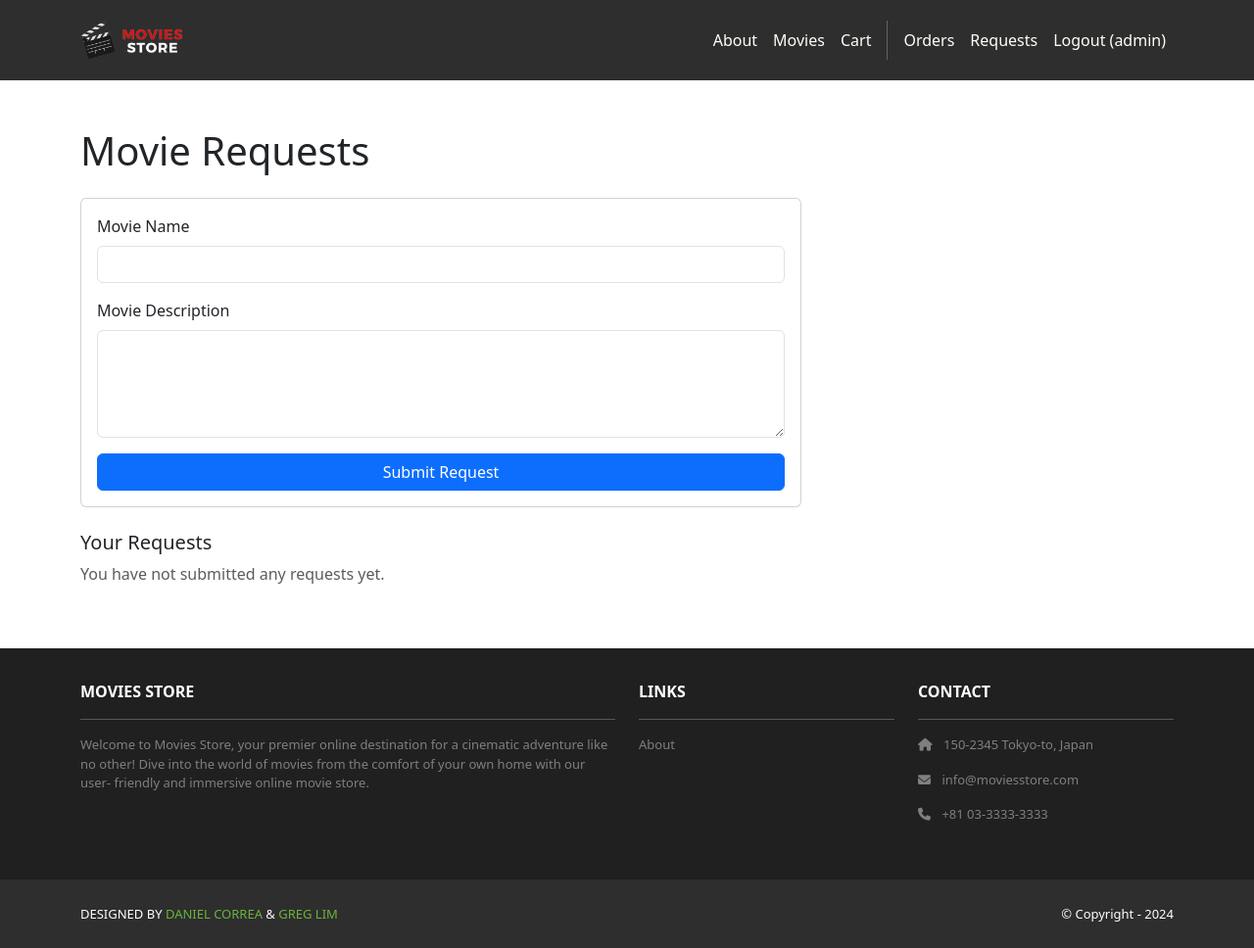
After one commit to kmsaigon/moviesstore, a Django app: page /movies/requests/ in a window 1280 px wide. The commit adds this page. Shown: the whole page at 98% size. Run offline with Django 5.2, Linux system fonts and the light colour scheme; a user stored in the database is signed in; data comes from the database, SQL or seed files in the repository; both versions use the stored data as it was after the commit; some libraries are stand-ins or nearby versions.

Commit message:
exam1-practical

```diff
--- /dev/null
+++ b/movies/forms.py
@@ -0,0 +1,13 @@
+from django import forms
+from .models import MovieRequest
+
+
+class MovieRequestForm(forms.ModelForm):
+    class Meta:
+        model = MovieRequest
+        fields = ['name', 'description']
+
+    def clean_name(self):
+        name = self.cleaned_data.get('name', '')
+        normalized = ' '.join(name.split()).lower()
+        return normalized
--- a/movies/models.py
+++ b/movies/models.py
@@ -19,3 +19,22 @@ class Review(models.Model):
     user = models.ForeignKey(User, on_delete=models.CASCADE)
     def __str__(self):
         return str(self.id) + ' - ' + self.movie.name
+
+class MovieRequest(models.Model):
+    id = models.AutoField(primary_key=True)
+    user = models.ForeignKey(User, on_delete=models.CASCADE)
+    name = models.CharField(max_length=255)
+    description = models.TextField()
+    created_at = models.DateTimeField(auto_now_add=True)
+
+    class Meta:
+        ordering = ['-created_at']
+        indexes = [
+            models.Index(fields=['created_at'], name='mr_created_idx'),
+        ]
+        constraints = [
+            models.UniqueConstraint(fields=['user', 'name'], name='uniq_movie_request_user_name')
+        ]
+
+    def __str__(self):
+        return f"{self.name} by {self.user.username}"
--- /dev/null
+++ b/movies/templates/movies/requests.html
@@ -0,0 +1,82 @@
+{% extends 'base.html' %}
+{% load static %}
+
+{% block content %}
+<section class="ms-hero p-5">
+  <div class="container">
+    <h1 class="mb-4">Movie Requests</h1>
+
+    {% if messages %}
+      {% for message in messages %}
+        <div class="alert alert-info" role="alert">{{ message }}</div>
+      {% endfor %}
+    {% endif %}
+
+    <div class="row mb-4">
+      <div class="col-lg-8">
+        <form method="post" class="card card-body">
+          {% csrf_token %}
+          <div class="mb-3">
+            <label class="form-label">Movie Name</label>
+            <input type="text" name="name" class="form-control" value="{{ template_data.form.name.value|default:'' }}" required>
+            {% if template_data.form.name.errors %}
+              <div class="text-danger small">{{ template_data.form.name.errors.0 }}</div>
+            {% endif %}
+          </div>
+          <div class="mb-3">
+            <label class="form-label">Movie Description</label>
+            <textarea name="description" rows="4" class="form-control" required>{{ template_data.form.description.value|default:'' }}</textarea>
+            {% if template_data.form.description.errors %}
+              <div class="text-danger small">{{ template_data.form.description.errors.0 }}</div>
+            {% endif %}
+          </div>
+          <button type="submit" class="btn btn-primary">Submit Request</button>
+        </form>
+      </div>
+    </div>
+
+    <div class="row">
+      <div class="col-lg-10">
+        <h5>Your Requests</h5>
+        {% if template_data.page_obj.object_list %}
+          <ul class="list-group mb-3">
+            {% for req in template_data.page_obj.object_list %}
+              <li class="list-group-item d-flex justify-content-between align-items-start">
+                <div class="ms-2 me-auto">
+                  <div class="fw-bold">{{ req.name }}</div>
+                  <div class="text-muted small">{{ req.created_at }}</div>
+                  <div>{{ req.description }}</div>
+                </div>
+                <form method="post" action="{% url 'movies.delete_request' req.id %}">
+                  {% csrf_token %}
+                  <button type="submit" class="btn btn-outline-danger btn-sm">Delete</button>
+                </form>
+              </li>
+            {% endfor %}
+          </ul>
+
+          <nav aria-label="Requests pagination">
+            <ul class="pagination">
+              {% if template_data.page_obj.has_previous %}
+                <li class="page-item"><a class="page-link" href="?page={{ template_data.page_obj.previous_page_number }}">Previous</a></li>
+              {% else %}
+                <li class="page-item disabled"><span class="page-link">Previous</span></li>
+              {% endif %}
+
+              <li class="page-item disabled"><span class="page-link">Page {{ template_data.page_obj.number }} of {{ template_data.page_obj.paginator.num_pages }}</span></li>
+
+              {% if template_data.page_obj.has_next %}
+                <li class="page-item"><a class="page-link" href="?page={{ template_data.page_obj.next_page_number }}">Next</a></li>
+              {% else %}
+                <li class="page-item disabled"><span class="page-link">Next</span></li>
+              {% endif %}
+            </ul>
+          </nav>
+        {% else %}
+          <p class="text-muted">You have not submitted any requests yet.</p>
+        {% endif %}
+      </div>
+    </div>
+  </div>
+  </section>
+{% endblock content %}
--- a/movies/urls.py
+++ b/movies/urls.py
@@ -6,5 +6,7 @@ urlpatterns = [
     path('<int:id>/review/create/', views.create_review, name='movies.create_review'),
     path('<int:id>/review/<int:review_id>/edit/', views.edit_review, name='movies.edit_review'),
     path('<int:id>/review/<int:review_id>/delete/', views.delete_review, name='movies.delete_review'),
+    path('requests/', views.requests_view, name='movies.requests'),
+    path('requests/<int:pk>/delete/', views.delete_request, name='movies.delete_request'),
 
 ]
--- a/movies/views.py
+++ b/movies/views.py
@@ -1,6 +1,10 @@
 from django.shortcuts import render, redirect, get_object_or_404
-from .models import Movie, Review
+from .models import Movie, Review, MovieRequest
 from django.contrib.auth.decorators import login_required
+from django.views.decorators.http import require_POST
+from django.core.paginator import Paginator
+from django.contrib import messages
+from .forms import MovieRequestForm
 
 # Create your views here.
 def index(request):
@@ -63,3 +67,40 @@ def delete_review(request, id, review_id):
     review = get_object_or_404(Review, id=review_id, user=request.user)
     review.delete()
     return redirect('movies.show', id=id)
+
+@login_required
+def requests_view(request):
+    if request.method == 'POST':
+        form = MovieRequestForm(request.POST)
+        if form.is_valid():
+            movie_request = form.save(commit=False)
+            movie_request.user = request.user
+            try:
+                movie_request.save()
+                messages.success(request, 'Request submitted.')
+            except Exception:
+                form.add_error('name', 'You have already requested this movie.')
+        else:
+            # fall through to render with errors
+            pass
+    else:
+        form = MovieRequestForm()
+
+    user_requests = MovieRequest.objects.filter(user=request.user)
+    paginator = Paginator(user_requests, 10)
+    page_number = request.GET.get('page')
+    page_obj = paginator.get_page(page_number)
+    template_data = {}
+    template_data['title'] = 'Requests'
+    template_data['form'] = form
+    template_data['page_obj'] = page_obj
+    return render(request, 'movies/requests.html', {'template_data': template_data})
+
+
+@login_required
+@require_POST
+def delete_request(request, pk):
+    movie_request = get_object_or_404(MovieRequest, pk=pk, user=request.user)
+    movie_request.delete()
+    messages.success(request, 'Request deleted.')
+    return redirect('movies.requests')
--- a/moviesstore/templates/base.html
+++ b/moviesstore/templates/base.html
@@ -42,6 +42,7 @@
             <a class="nav-link"
               href="{% url 'accounts.orders' %}">Orders
             </a>
+            <a class="nav-link" href="{% url 'movies.requests' %}">Requests</a>
             <a class="nav-link"
               href="{% url 'accounts.logout' %}">Logout ({{ user.username }})</a>
             {% else %}
```
Also changed, not shown: db.sqlite3, movies/migrations/0003_movierequest_and_more.py (added).
